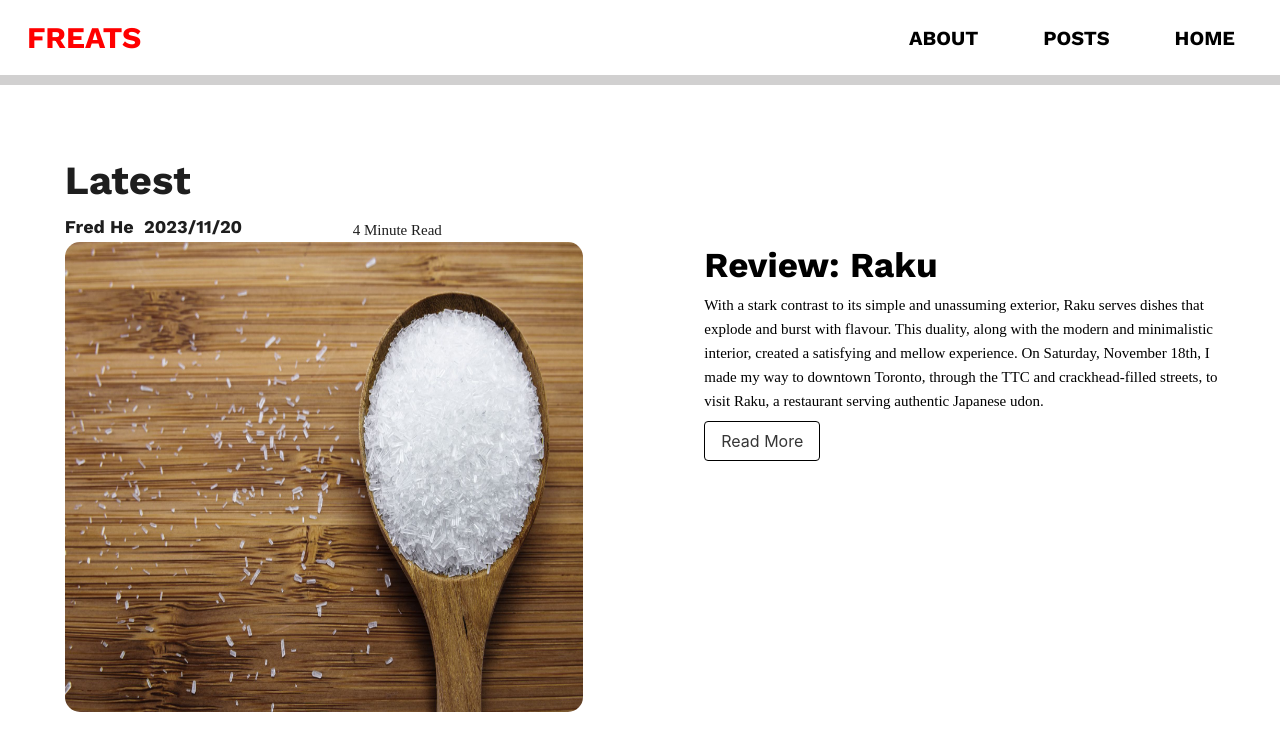
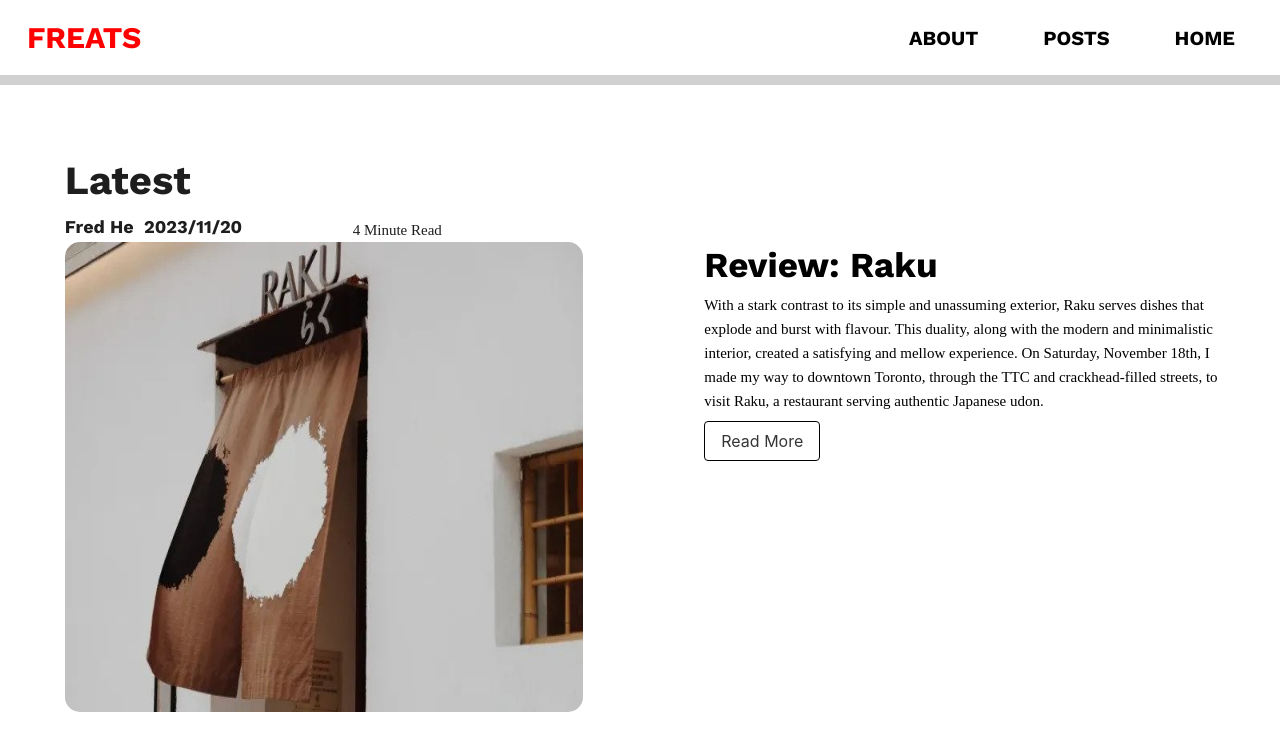
Before and after one commit to fredh2006/freats_blog, a Vue app in the folder freats-blog/: page /home in a window 1280 px wide. Shown: the top 750 px of the page. Built offline with nearby package versions, Linux system fonts and the light colour scheme; a web font is replaced by a local one.

Commit message:
raku image

```diff
--- a/freats-blog/src/views/HomeView.vue
+++ b/freats-blog/src/views/HomeView.vue
@@ -14,7 +14,7 @@ import TheHighlightBanner from '../components/TheHighlightBanner.vue'
           <div class="metadata metadata-text">Fred He&nbsp; 2023/11/20</div>
           <div class="date metadata-text">4 Minute Read</div>
         </div>
-        <img src="../../public/msg.jpg" class="preview-image" @click="click" />
+        <img src="../../public/raku.jpg" class="preview-image" @click="click" />
       </div>
       <div class="container right column" id="home-text">
         <h1 class="preview-title">Review: Raku</h1>
```
Also changed, not shown: freats-blog/public/raku.jpg (added), 16 other files (tests, documents, lock files or other folders).
